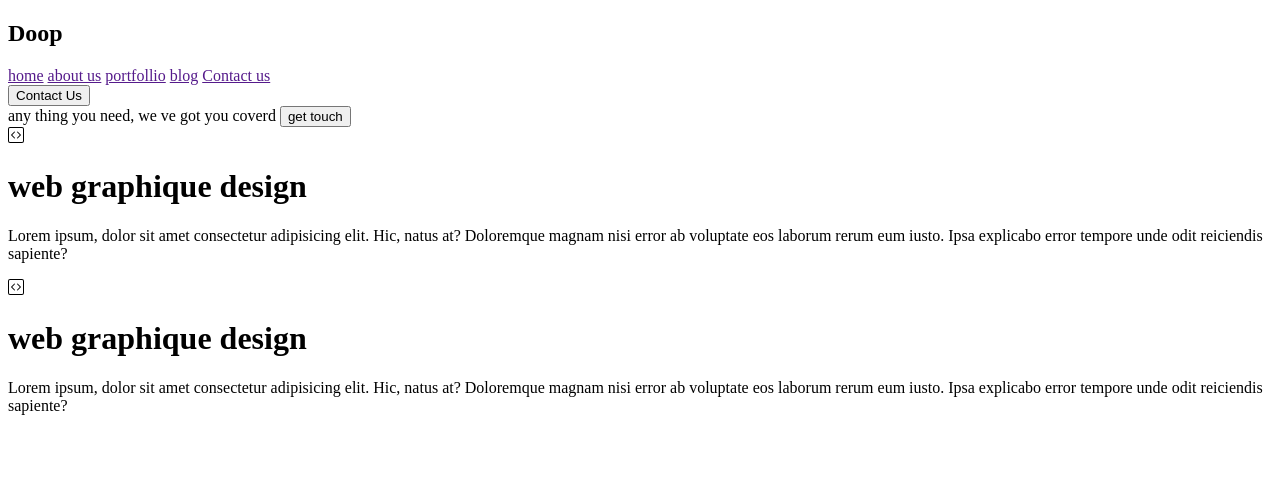
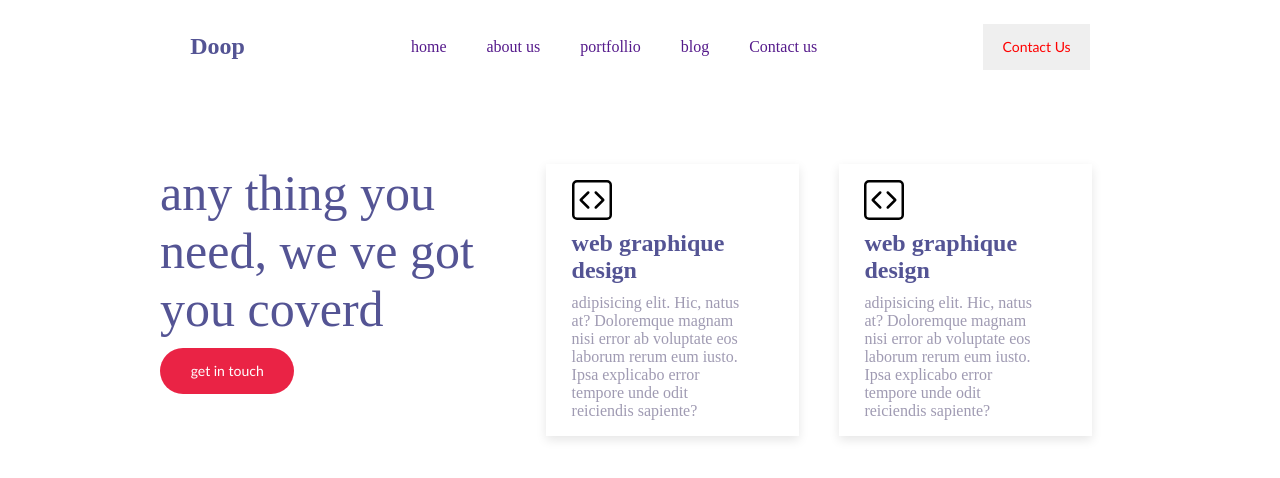
Before and after one commit to basma-elhamidi/PROJET-BASMA-AHLAM, a plain HTML site: page index.html in a window 1280 px wide. Drawn offline with Linux system fonts and the light colour scheme.

Commit message:
thirdsection

```diff
--- a/index.html
+++ b/index.html
@@ -4,6 +4,7 @@
     <meta charset="UTF-8">
     <meta name="viewport" content="width=device-width, initial-scale=1.0">
     <title>Document</title>
+    <link rel="stylesheet" href="./public/css/app.css">
 </head>
 <body>
     <div class="navbare">
@@ -20,35 +21,36 @@
         <div class=" button"><button>Contact Us</button></div>
 
     </div>
-    <div class="third section">
+    <div class="thirdsection">
         <div class="text">
-            any thing you need, we ve got you coverd
-            <button id="get touch"> get touch</button>
+            <p>any thing you need, we ve got you coverd</p>
+            <button id="gettouch"> get in touch</button>
         </div>
         <div class="box">
-            <svg xmlns="http://www.w3.org/2000/svg" width="16" height="16" fill="currentColor" class="bi bi-code-square" viewBox="0 0 16 16">
+            <svg xmlns="http://www.w3.org/2000/svg" width="40" height="40" fill="currentColor" class="bi bi-code-square" viewBox="0 0 16 16">
                 <path d="M14 1a1 1 0 0 1 1 1v12a1 1 0 0 1-1 1H2a1 1 0 0 1-1-1V2a1 1 0 0 1 1-1zM2 0a2 2 0 0 0-2 2v12a2 2 0 0 0 2 2h12a2 2 0 0 0 2-2V2a2 2 0 0 0-2-2z"/>
                 <path d="M6.854 4.646a.5.5 0 0 1 0 .708L4.207 8l2.647 2.646a.5.5 0 0 1-.708.708l-3-3a.5.5 0 0 1 0-.708l3-3a.5.5 0 0 1 .708 0m2.292 0a.5.5 0 0 0 0 .708L11.793 8l-2.647 2.646a.5.5 0 0 0 .708.708l3-3a.5.5 0 0 0 0-.708l-3-3a.5.5 0 0 0-.708 0"/>
               </svg>
-              <h1>
+              <h2>
                 web graphique design
-              </h1>
-              <p>Lorem ipsum, dolor sit amet consectetur adipisicing elit. Hic, natus at? Doloremque magnam nisi error ab voluptate eos laborum rerum eum iusto. Ipsa explicabo error tempore unde odit reiciendis sapiente?</p>
+              </h2>
+              <p> adipisicing elit. Hic, natus at? Doloremque magnam nisi error ab voluptate eos laborum rerum eum iusto. Ipsa explicabo error tempore unde odit reiciendis sapiente?</p>
 
         </div>
         <div class="box">
-            <svg xmlns="http://www.w3.org/2000/svg" width="16" height="16" fill="currentColor" class="bi bi-code-square" viewBox="0 0 16 16">
+            <svg xmlns="http://www.w3.org/2000/svg" width="40" height="40" fill="currentColor" class="bi bi-code-square" viewBox="0 0 16 16">
                 <path d="M14 1a1 1 0 0 1 1 1v12a1 1 0 0 1-1 1H2a1 1 0 0 1-1-1V2a1 1 0 0 1 1-1zM2 0a2 2 0 0 0-2 2v12a2 2 0 0 0 2 2h12a2 2 0 0 0 2-2V2a2 2 0 0 0-2-2z"/>
                 <path d="M6.854 4.646a.5.5 0 0 1 0 .708L4.207 8l2.647 2.646a.5.5 0 0 1-.708.708l-3-3a.5.5 0 0 1 0-.708l3-3a.5.5 0 0 1 .708 0m2.292 0a.5.5 0 0 0 0 .708L11.793 8l-2.647 2.646a.5.5 0 0 0 .708.708l3-3a.5.5 0 0 0 0-.708l-3-3a.5.5 0 0 0-.708 0"/>
               </svg>
-              <h1>
+              <h2>
                 web graphique design
-              </h1>
-              <p>Lorem ipsum, dolor sit amet consectetur adipisicing elit. Hic, natus at? Doloremque magnam nisi error ab voluptate eos laborum rerum eum iusto. Ipsa explicabo error tempore unde odit reiciendis sapiente?</p>
+              </h2>
+              <p>adipisicing elit. Hic, natus at? Doloremque magnam nisi error ab voluptate eos laborum rerum eum iusto. Ipsa explicabo error tempore unde odit reiciendis sapiente?</p>
 
         </div>
 
     </div>
 
+
 </body>
 </html>
--- a/public/css/app.css
+++ b/public/css/app.css
@@ -1,12 +1,15 @@
 *{
     padding: 0;
     margin: 0;
-     text-decoration: none;
+
+}
+a{
+    text-decoration: none;
 }
 .navbare{
     display: flex;
     justify-content: space-evenly;
-    background-color: aqua;
+
     align-items: center;
     padding: 3vh;
 }
@@ -25,19 +28,50 @@ a:hover{
     color: red;
     cursor: pointer;
 }
-a{
-    color: rgba(7, 7, 100, 0.692);
-}
+
 h2{
     color:rgba(7, 7, 100, 0.692) ;
 }
 .text{
+
     display: flex;
+    flex-direction: column;
+    padding-right: 10px;
+    width: 30%;
+    gap: 10px;
+
+}
+.text>p{
+    font-size: 50px;
+    color:rgba(7, 7, 100, 0.692) ;
+
 
 }
 .box{
     display: flex;
     flex-direction: column;
+    width: 18%;
+    gap:10px ;
+    box-shadow: 0px 4px 10px rgba(0, 0, 0, 0.1);
+padding: 2vh 2vw;
+}
+.box>p{
+    width: 90%;
+    color: rgba(34, 24, 78, 0.434);
+}
+.thirdsection{
+    display :flex ;
+    flex-direction: row;
+    padding-top: 70px;
+    padding-left:20vh ;
+    gap: 40px;
+
+}
+#gettouch{
+     border-radius:25px ;
+     width: 40%;
+     color: white;
+     background-color: rgba(232, 13, 50, 0.906);
 }
 @media (max-width:480px) {
     .navbare{display: flex;
```
